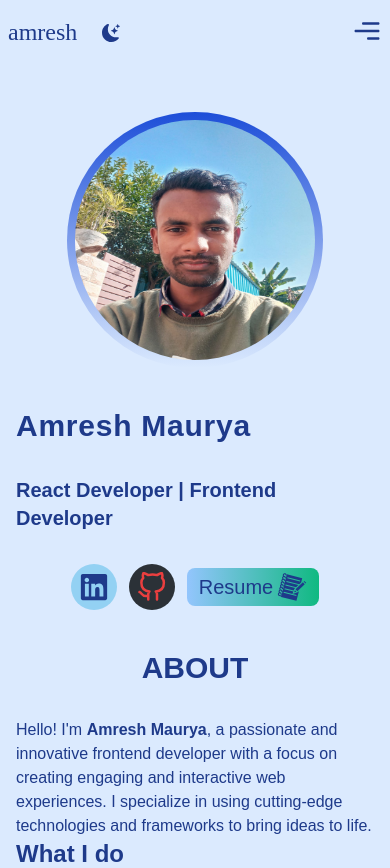
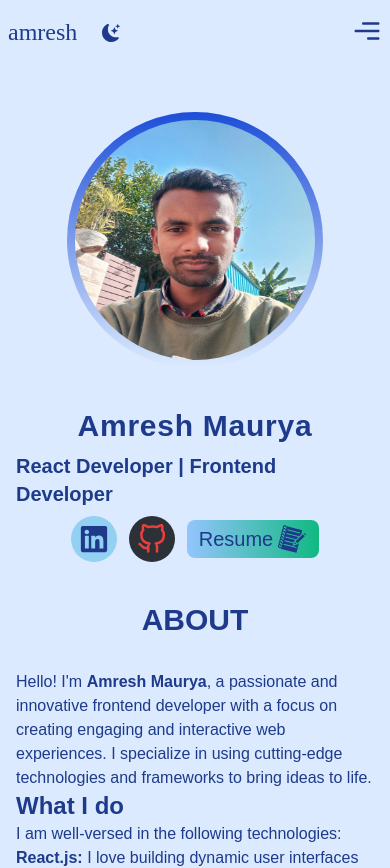
Before and after one commit to amreshpro/proportfolio, a React (Vite) app: page / in a window 390 px wide. Shown: the top 868 px of the page. Built offline with nearby package versions, Linux system fonts and the light colour scheme; a web font is replaced by a local one.

Commit message:
update hero section

```diff
--- a/src/components/ProfileContent.jsx
+++ b/src/components/ProfileContent.jsx
@@ -1,7 +1,7 @@
 import { FaLinkedin } from "react-icons/fa";
 import { FiGithub } from "react-icons/fi";
 import { GiNotebook } from "react-icons/gi";
-import { MYBIO, MYPROFILE } from "../constants/INFO";
+import { MYNAME, MYPROFILE } from "../constants/INFO";
 
 import { socialLinks } from "../constants/SOCIAL_LINKS";
 import { Link } from "react-router-dom";
@@ -12,10 +12,10 @@ export default function ProfileContent() {
   const { theme } = useContext(ThemeContext);
 
   return (
-    <div className="content w-1/2 sm:w-full px-8 sm:px-2 sm:py-2 pt-8 flex flex-col gap-8 ">
-      <p className="tracking-wide text-justify text-5xl sm:text-3xl font-bold sm:text-start">
-        {MYBIO}
-      </p>
+    <div className="content w-1/2 sm:w-full px-8 sm:px-2 sm:py-2 pt-8 flex flex-col sm:justify-center sm:items-center sm:gap-2 gap-8 ">
+      <h1 className="tracking-wide text-justify text-5xl sm:text-3xl font-bold ">
+        {MYNAME}
+      </h1>
       <h1 className="text-3xl sm:text-xl font-bold ">{MYPROFILE}</h1>
       <div className="social-links flex items-center sm:justify-center gap-3 text-3xl">
         <Link
--- a/src/constants/INFO.jsx
+++ b/src/constants/INFO.jsx
@@ -1,4 +1,4 @@
-export const MYBIO = `Amresh Maurya`;
+export const MYNAME = `Amresh Maurya`;
 
 // profile
 export const MYPROFILE = "React Developer | Frontend Developer";
```
